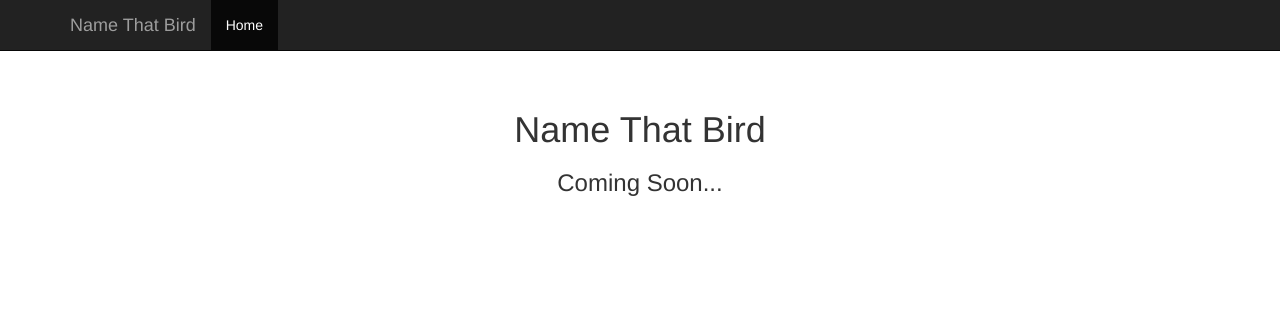
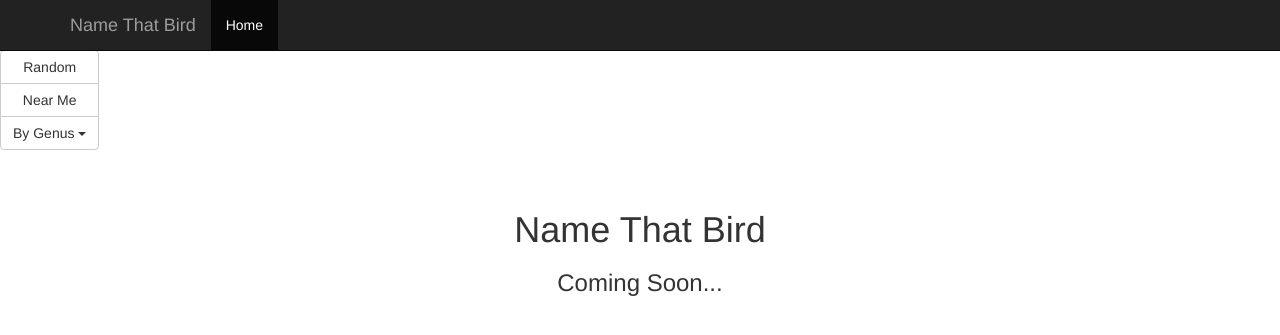
Before and after one commit to aemarse/namethatbird, a Python web app: template namethatbird/templates/index.html in a window 1280 px wide. Shown: the top 335 px of the page. Run offline with Jinja, Linux system fonts and the light colour scheme; the template is opened without the code that fills it, so the values that code supplies are empty; some libraries are stand-ins or nearby versions.

Commit message:
Add very basic dropdown side-menu

```diff
--- /dev/null
+++ b/namethatbird/templates/base.html
@@ -0,0 +1,61 @@
+<!DOCTYPE html>
+<html lang="en">
+  <head>
+    <meta charset="utf-8">
+    <meta http-equiv="X-UA-Compatible" content="IE=edge">
+    <meta name="viewport" content="width=device-width, initial-scale=1">
+    <!-- The above 3 meta tags *must* come first in the head; any other head content must come *after* these tags -->
+    <meta name="description" content="">
+    <meta name="author" content="">
+
+    <title>Name That Bird</title>
+
+    <!-- Bootstrap core CSS -->
+    <link href="/static/css/bootstrap.min.css" rel="stylesheet">
+
+    <!-- Custom styles for this template -->
+    <link href="/static/css/splash.css" rel="stylesheet">
+
+  </head>
+
+  {% block body %}
+  <body>
+
+    <nav class="navbar navbar-inverse navbar-fixed-top">
+      <div class="container">
+        <div class="navbar-header">
+          <button type="button" class="navbar-toggle collapsed" data-toggle="collapse" data-target="#navbar" aria-expanded="false" aria-controls="navbar">
+            <span class="sr-only">Toggle navigation</span>
+            <span class="icon-bar"></span>
+            <span class="icon-bar"></span>
+            <span class="icon-bar"></span>
+          </button>
+          <a class="navbar-brand" href="#">Name That Bird</a>
+        </div>
+        <div id="navbar" class="collapse navbar-collapse">
+          <ul class="nav navbar-nav">
+            <li class="active"><a href="#">Home</a></li>
+          </ul>
+        </div><!--/.nav-collapse -->
+      </div>
+    </nav>
+
+    <div class="container">
+
+      <div class="splash">
+        <h1>Name That Bird</h1>
+        <h3>Coming Soon...</h3>
+      </div>
+
+    </div><!-- /.container -->
+
+
+    <!-- Bootstrap core JavaScript
+    ================================================== -->
+    <!-- Placed at the end of the document so the pages load faster -->
+    <script src="https://ajax.googleapis.com/ajax/libs/jquery/1.11.3/jquery.min.js"></script>
+    <script>window.jQuery || document.write('<script src="../../assets/js/vendor/jquery.min.js"><\/script>')</script>
+    <script src="/static/js/bootstrap.min.js"></script>
+  </body>
+  {% endblock %}
+</html>
--- a/namethatbird/templates/index.html
+++ b/namethatbird/templates/index.html
@@ -1,59 +1,17 @@
-<!DOCTYPE html>
-<html lang="en">
-  <head>
-    <meta charset="utf-8">
-    <meta http-equiv="X-UA-Compatible" content="IE=edge">
-    <meta name="viewport" content="width=device-width, initial-scale=1">
-    <!-- The above 3 meta tags *must* come first in the head; any other head content must come *after* these tags -->
-    <meta name="description" content="">
-    <meta name="author" content="">
+{% extends "base.html" %}
 
-    <title>Name That Bird</title>
-
-    <!-- Bootstrap core CSS -->
-    <link href="/static/css/bootstrap.min.css" rel="stylesheet">
-
-    <!-- Custom styles for this template -->
-    <link href="/static/css/splash.css" rel="stylesheet">
-
-  </head>
-
-  <body>
-
-    <nav class="navbar navbar-inverse navbar-fixed-top">
-      <div class="container">
-        <div class="navbar-header">
-          <button type="button" class="navbar-toggle collapsed" data-toggle="collapse" data-target="#navbar" aria-expanded="false" aria-controls="navbar">
-            <span class="sr-only">Toggle navigation</span>
-            <span class="icon-bar"></span>
-            <span class="icon-bar"></span>
-            <span class="icon-bar"></span>
-          </button>
-          <a class="navbar-brand" href="#">Name That Bird</a>
-        </div>
-        <div id="navbar" class="collapse navbar-collapse">
-          <ul class="nav navbar-nav">
-            <li class="active"><a href="#">Home</a></li>
-          </ul>
-        </div><!--/.nav-collapse -->
-      </div>
-    </nav>
-
-    <div class="container">
-
-      <div class="splash">
-        <h1>Name That Bird</h1>
-        <h3>Coming Soon...</h3>
-      </div>
-
-    </div><!-- /.container -->
-
-
-    <!-- Bootstrap core JavaScript
-    ================================================== -->
-    <!-- Placed at the end of the document so the pages load faster -->
-    <script src="https://ajax.googleapis.com/ajax/libs/jquery/1.11.3/jquery.min.js"></script>
-    <script>window.jQuery || document.write('<script src="../../assets/js/vendor/jquery.min.js"><\/script>')</script>
-    <script src="/static/js/bootstrap.min.js"></script>
-  </body>
-</html>
+{% block body %}
+  <div class="btn-group-vertical" role="group" aria-label="...">
+    <button type="button" class="btn btn-default">Random</button>
+    <button type="button" class="btn btn-default">Near Me</button>
+    <div class="btn-group" role="group">
+      <button id="genusDropdown" type="button" class="btn btn-default dropdown-toggle" data-toggle="dropdown"
+              aria-haspopup="true" aria-expanded="false"> By Genus <span class="caret"></span> </button>
+        <ul class="dropdown-menu" aria-labelledby="genusDropdown">
+          <li><a href="#">Genus 1</a></li>
+          <li><a href="#">Genus 2</a></li>
+        </ul>
+    </div>
+  </div>
+  {{ super() }}
+{% endblock %}
```
